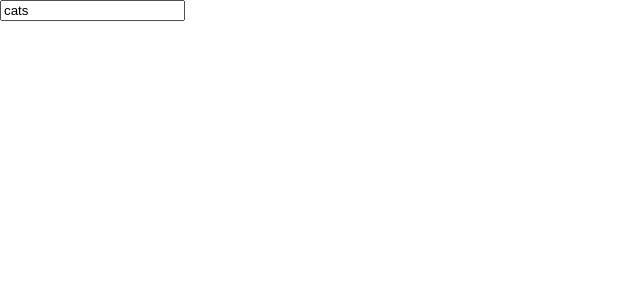
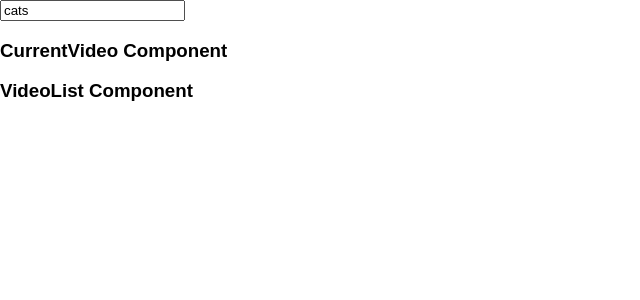
Before and after one commit to kfoxb/youtube-player, a React (Create React App) app: page / in a window 1280 px wide. Shown: the top 300 px of the page, without its empty margins (0-640 px from the left). Built offline with nearby package versions, Linux system fonts and the light colour scheme.

Commit message:
add CurrentVideo and VideoList to be rendered by App

```diff
--- a/src/App.js
+++ b/src/App.js
@@ -1,6 +1,8 @@
 import React, { Component } from 'react'
 import './App.css'
 import Search from './components/Search'
+import CurrentVideo from './components/CurrentVideo'
+import VideoList from './components/VideoList'
 
 class App extends Component {
   constructor (props) {
@@ -19,7 +21,11 @@ class App extends Component {
   }
   render () {
     return (
-      <Search searchTerm={this.state.searchTerm} updateSearchTerm={this.updateSearchTerm} />
+      <div>
+        <Search searchTerm={this.state.searchTerm} updateSearchTerm={this.updateSearchTerm} />
+        <CurrentVideo />
+        <VideoList />
+      </div>
     )
   }
 }
```
